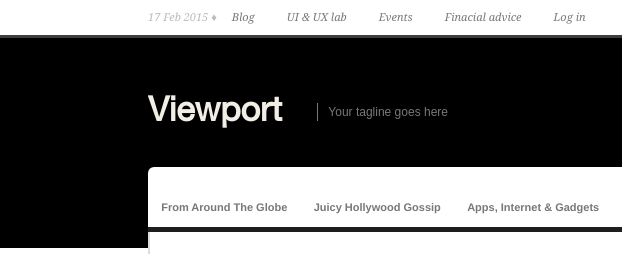
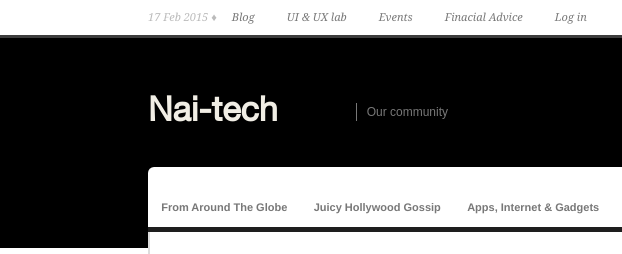
Before and after one commit to Elvisthacoder/nairobitechy_demo, a plain HTML site: page index.html in a window 1280 px wide. Shown: the top 254 px of the page, 0-622 px from the left. Drawn offline with nearby package versions, Linux system fonts and the light colour scheme; files that its build step writes are made by us from their sources.

Commit message:
adding names on the header section

```diff
--- a/index.html
+++ b/index.html
@@ -40,7 +40,7 @@
 											<li><a href="">Tap outs</a></li>
 										</ul>
 									</li>
-									<li><a href="">Finacial advice</a></li>
+									<li><a href="">Finacial Advice</a></li>
 									<li><a href="">Log in</a></li>
 								</ul>
 							</nav>
@@ -51,8 +51,8 @@
 				<div class="fix header_bottom_area">
 					<div class="header_bottom center">
 						<div class="fix logo floatleft">
-							<h1>Viewport</h1>
-							<p>Your tagline goes here</p>
+							<h1>Nai-tech</h1>
+							<p>Our community</p>
 						</div>
 						<div class="fix header_add floatright">
 							<img src="http://dummyimage.com/468x60/000000/787878"/>
```
